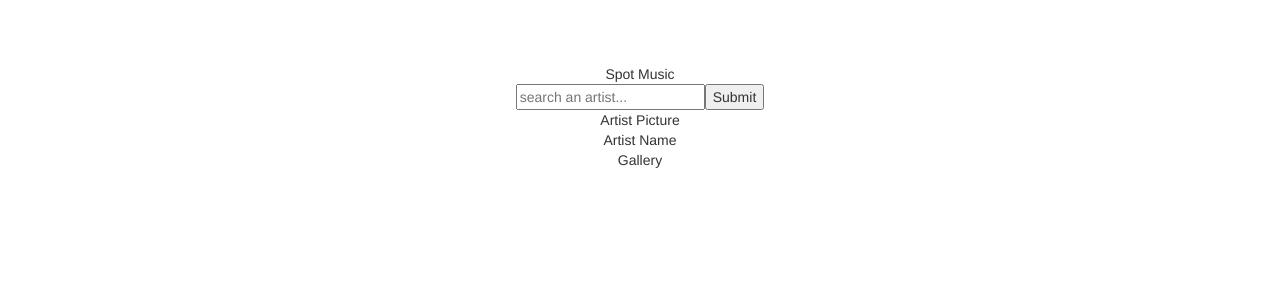
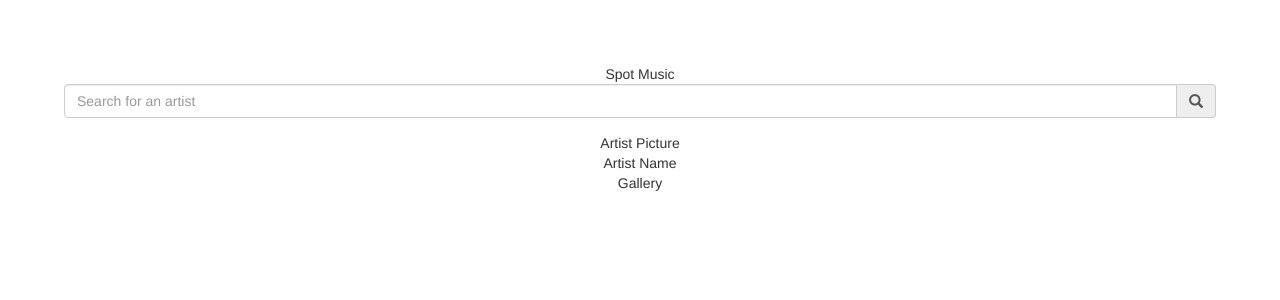
Before and after one commit to legenhairy/spot-music, a React (Create React App) app: page / in a window 1280 px wide. Shown: the top 300 px of the page. Built offline with nearby package versions, Linux system fonts and the light colour scheme.

Commit message:
adding react bootstrap styling, changed button style

```diff
--- a/src/App.jsx
+++ b/src/App.jsx
@@ -1,15 +1,23 @@
 import React, { Component } from 'react';
 import './App.css';
+import { FormGroup, FormControl, InputGroup, Glyphicon }  from 'react-bootstrap';
 
 class App extends Component {
   render() {
   	return (
   	  <div className="App">
   	    <div className="App-title">Spot Music</div>
-  	    <div>
-  	      <input placeholder="search an artist..." />
-  	      <button>Submit</button>
-  	    </div>
+        <FormGroup>
+          <InputGroup>
+            <FormControl
+              type="text"
+              placeholder="Search for an artist"
+            />
+            <InputGroup.Addon>
+              <Glyphicon glyph="search"></Glyphicon>
+            </InputGroup.Addon>
+          </InputGroup>
+        </FormGroup>
   	  	<div className="Profile">
   	  	  <div>Artist Picture</div>
   	  	  <div>Artist Name</div>
```
Also changed, not shown: 1 other file (tests, documents, lock files or other folders).
